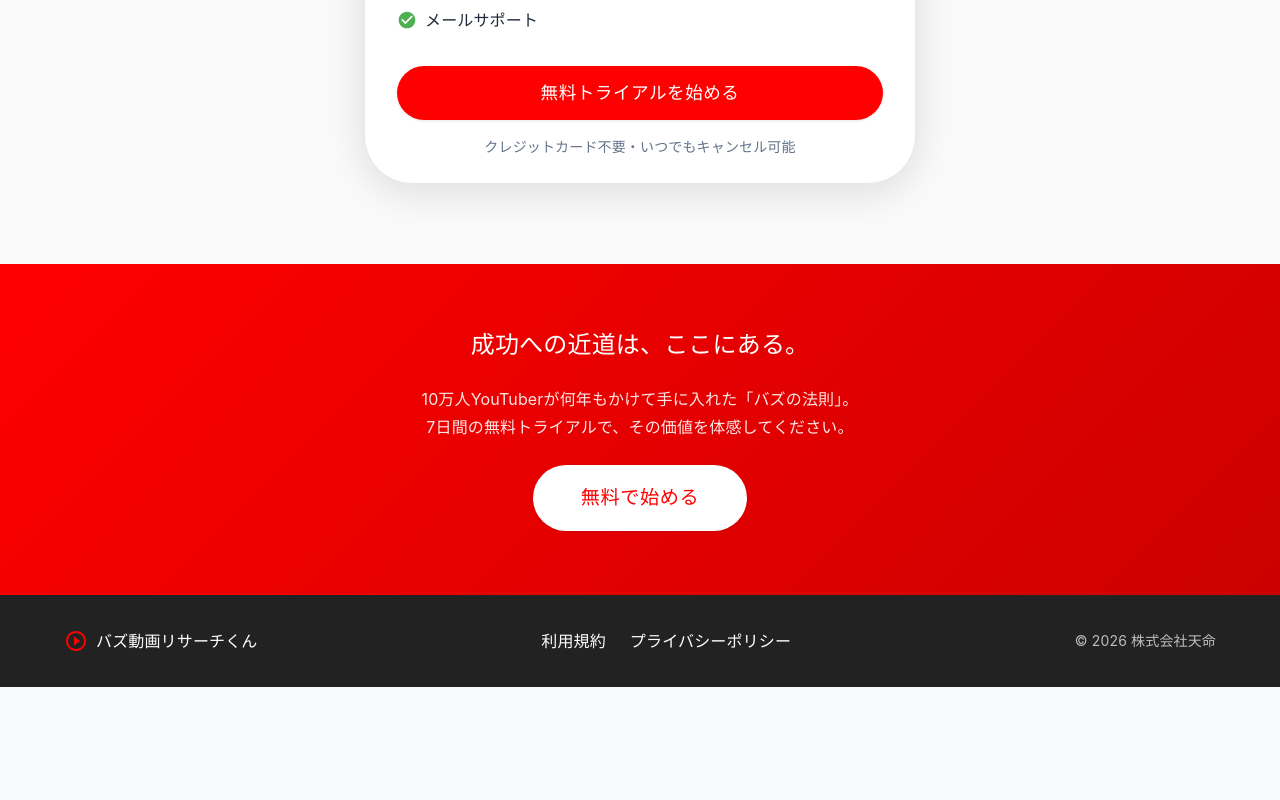
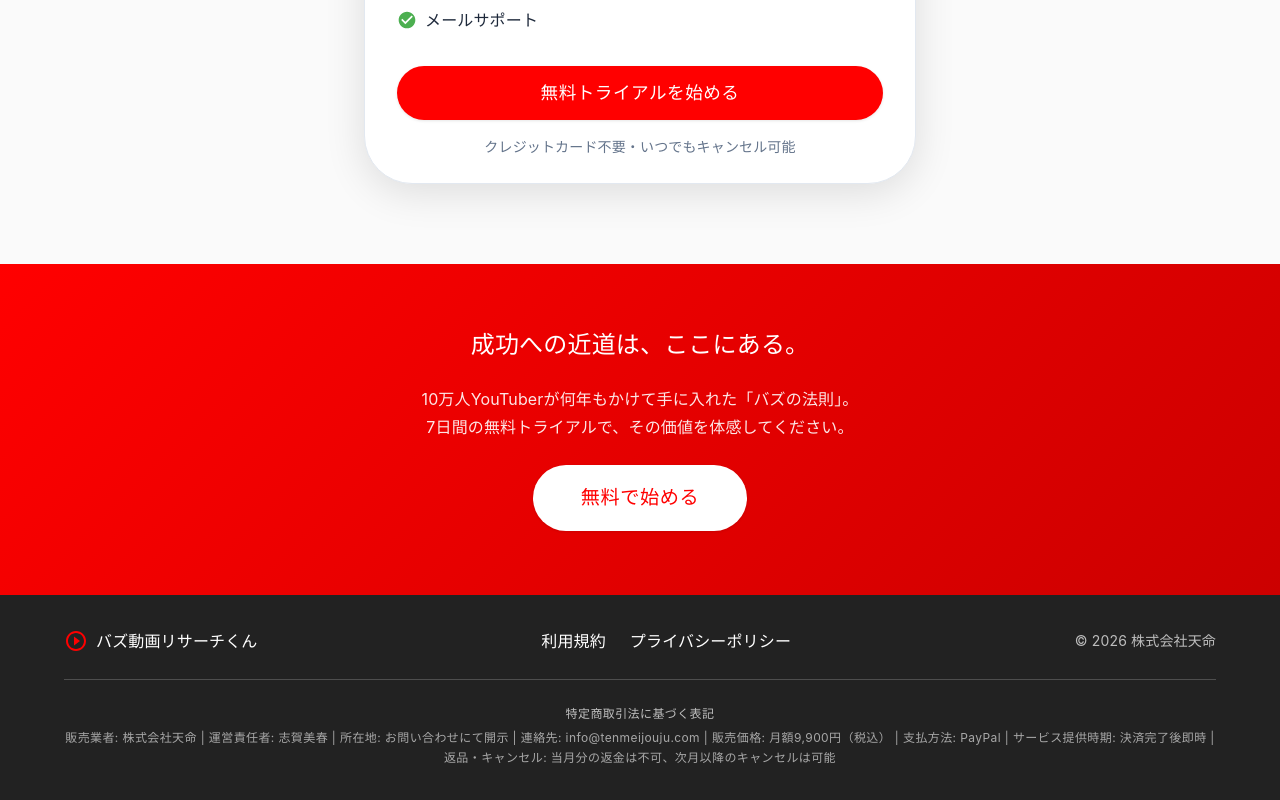
Before and after one commit to miharushiga/buzz-video-research, a React app in the folder frontend/: page / in a window 1280 px wide. Shown: the part 3310-4110 px from the top of the page. Before the commit the page ends 3997 px from the top, so only its background shows below. Built offline with nearby package versions, Linux system fonts and the light colour scheme; no server answers; the HTML template or start-up script is replaced by a standard one.

Commit message:
fix: ランディングページに特定商取引法の表記を追加
Co-Authored-By: Claude Opus 4.5 <noreply@anthropic.com>

```diff
--- a/frontend/src/pages/LandingPage.tsx
+++ b/frontend/src/pages/LandingPage.tsx
@@ -548,6 +548,20 @@ export const LandingPage = () => {
               © 2026 株式会社天命
             </Typography>
           </Stack>
+
+          {/* 特定商取引法に基づく表記 */}
+          <Divider sx={{ my: 3, borderColor: 'rgba(255,255,255,0.2)' }} />
+          <Box sx={{ textAlign: 'center' }}>
+            <Typography variant="caption" sx={{ opacity: 0.7 }} component="div">
+              特定商取引法に基づく表記
+            </Typography>
+            <Typography variant="caption" sx={{ opacity: 0.6, mt: 0.5 }} component="div">
+              販売業者: 株式会社天命 | 運営責任者: 志賀美春 |
+              所在地: お問い合わせにて開示 | 連絡先: info@tenmeijouju.com |
+              販売価格: 月額9,900円（税込） | 支払方法: PayPal |
+              サービス提供時期: 決済完了後即時 | 返品・キャンセル: 当月分の返金は不可、次月以降のキャンセルは可能
+            </Typography>
+          </Box>
         </Container>
       </Box>
     </Box>
```
